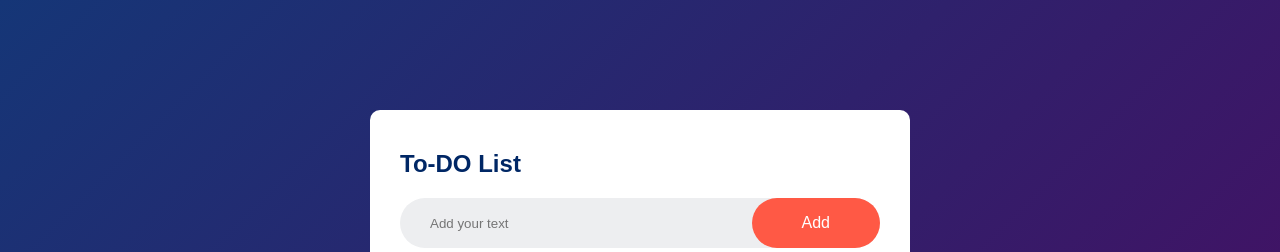
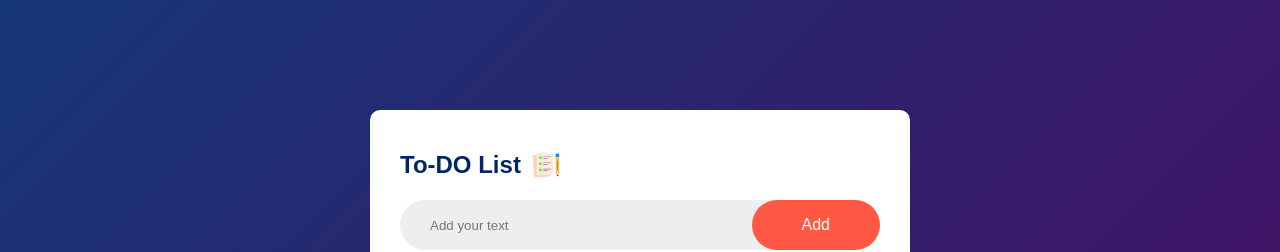
Before and after one commit to pp923014/TODOApp, a plain HTML site: page index.html in a window 1280 px wide. Shown: the top 252 px of the page. Drawn offline with Linux system fonts and the light colour scheme.

Commit message:
Update index.html

```diff
--- a/index.html
+++ b/index.html
@@ -9,7 +9,7 @@
 <body>
     <div class="container">
         <div class="todo-app">
-            <h2>To-DO List <img src="images/icon.png" alt=""></h2>
+            <h2>To-DO List <img src="icon.png" alt=""></h2>
             <div class="row">
                 <input type="text" id="input-box" placeholder="Add your text">
                 <button onclick="addTask()">Add</button>
```
